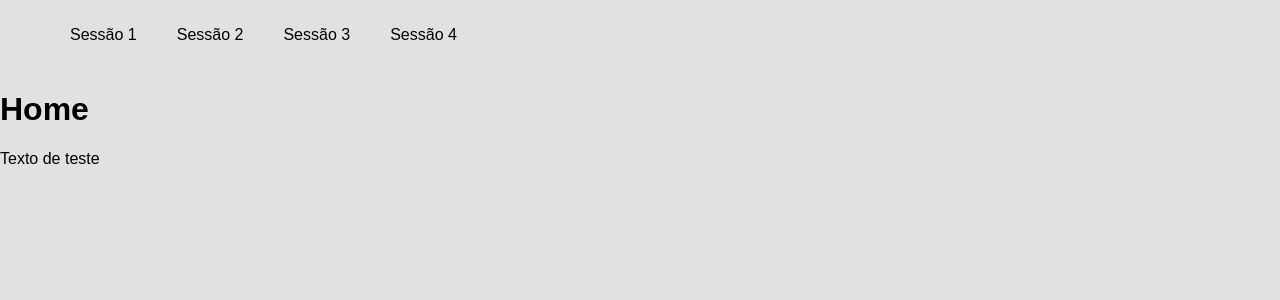
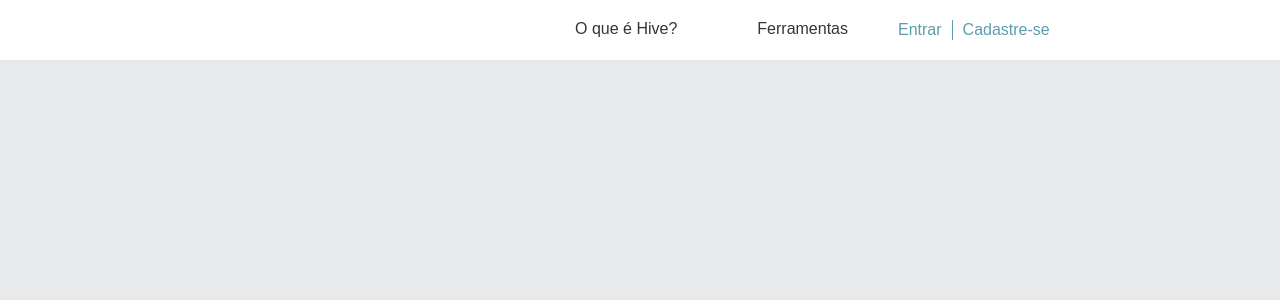
Before and after one commit to hex-g/hive-lp, a Next.js app: page / in a window 1280 px wide. Shown: the top 300 px of the page. Built offline with nearby package versions, Linux system fonts and the light colour scheme.

Commit message:
Add unfinished Head component

```diff
--- /dev/null
+++ b/components/FirstSection/FirstSection.js
@@ -0,0 +1,12 @@
+import React from 'react'
+import { Section } from './FirstSection.style'
+
+const FirstSection = () => {
+  return (
+    <Section>
+
+    </Section>
+  )
+}
+
+export default FirstSection
--- /dev/null
+++ b/components/FirstSection/FirstSection.style.js
@@ -0,0 +1,7 @@
+import styled from 'styled-components'
+
+export const Section = styled.section`
+  width: 100vw;
+  height: 100vh;
+  background-color: ${props => props.theme.athensGray};
+`
--- /dev/null
+++ b/components/FirstSection/index.js
@@ -0,0 +1,2 @@
+import FirstSection from './FirstSection'
+export default FirstSection
--- a/components/Header/Header.js
+++ b/components/Header/Header.js
@@ -1,35 +1,44 @@
 import React from 'react'
 import Link from 'next/link'
-import { HeaderWrapper, HeaderNav, HeaderList, HeaderItem } from './Header.style'
+import {
+  HeaderHolder,
+  LogoWrapper,
+  Nav,
+  NavList,
+  NavItem,
+  NavButtonWrapper,
+  NavButton,
+  Pipe
+} from './Header.style'
 
 const Header = () => {
   return (
-    <HeaderWrapper>
-      <HeaderNav>
-        <HeaderList>
-          <HeaderItem>
-            <Link href="/">
-              <a>Sessão 1</a>
+    <HeaderHolder>
+      <LogoWrapper />
+      <Nav>
+        <NavList>
+          <NavItem>
+            <Link href='/'>
+              <a>O que é Hive?</a>
             </Link>
-          </HeaderItem>
-          <HeaderItem>
-            <Link href="/">
-              <a>Sessão 2</a>
+          </NavItem>
+          <NavItem>
+            <Link href='/'>
+              <a>Ferramentas</a>
             </Link>
-          </HeaderItem>
-          <HeaderItem>
-            <Link href="/">
-              <a>Sessão 3</a>
-            </Link>
-          </HeaderItem>
-          <HeaderItem>
-            <Link href="/">
-              <a>Sessão 4</a>
-            </Link>
-          </HeaderItem>
-        </HeaderList>
-      </HeaderNav>
-    </HeaderWrapper>
+          </NavItem>
+        </NavList>
+      </Nav>
+      <NavButtonWrapper>
+        <Link href='/'>
+          <a>Entrar</a>
+        </Link>
+        <Pipe></Pipe>
+        <Link href='/'>
+          <a>Cadastre-se</a>
+        </Link>
+      </NavButtonWrapper>
+    </HeaderHolder>
   )
 }
 
--- a/components/Header/Header.style.js
+++ b/components/Header/Header.style.js
@@ -1,23 +1,47 @@
 import styled from 'styled-components'
-import { theme } from '../Layout'
 
-export const HeaderWrapper = styled.header`
-  padding: 10px 10px;
+export const HeaderHolder = styled.header`
+  display: grid;
+  grid-template-columns: 10% 60% 30%;
+  padding: 20px;
 `
 
-export const HeaderNav = styled.nav`
-
+export const LogoWrapper = styled.div`
+  width: 100%;
+  height: 100%;
 `
 
-export const HeaderList = styled.ul`
-  display: flex;
+export const Nav = styled.nav`
+  width: 100%;
+  height: 100%;
 `
 
-export const HeaderItem = styled.li`
+export const NavList = styled.ul`
+  display: flex;
+  justify-content: flex-end;
+`
+
+export const NavItem = styled.li`
   list-style: none;
-  padding: 0 20px;
+  padding: 0 40px;
   a {
     text-decoration: none;
-    color: black;
+    color: ${props => props.theme.outerSpace};
   }
 `
+
+export const NavButtonWrapper = styled.div`
+  display: flex;
+  align-items: center;
+  a {
+    color: ${props => props.theme.hippieBlue};
+    text-decoration: none;
+    padding: 0 10px;
+  }
+`
+
+export const Pipe = styled.span`
+  height: 20px;
+  width: 1px;
+  background-color: ${props => props.theme.hippieBlue};
+`
--- /dev/null
+++ b/components/Header/index.js
@@ -0,0 +1,2 @@
+import Header from './Header'
+export default Header
--- a/components/Layout.js
+++ b/components/Layout.js
@@ -1,15 +1,14 @@
 import React, { Fragment } from 'react'
 import styled, { createGlobalStyle, ThemeProvider } from 'styled-components'
-import Header from './Header/Header'
+import Header from './Header'
 
 export const theme = {
+  rajah: '#F6BD60',
+  burntSienna: '#E9724C',
+  athensGray: '#E8E9EB',
+  hippieBlue: '#5C9EAD',
+  outerSpace: '#313638',
   primaryFont: 'sans-serif',
-  red: '#FF0000',
-  black: '#393939',
-  grey: '#3A3A3A',
-  lightgrey: '#E1E1E1',
-  offWhite: '#EDEDED',
-  maxWidth: '1000px',
   bs: '0 12px 24px 0 rgba(0, 0, 0, 0.09)',
 }
 
@@ -17,7 +16,12 @@ export const GlobalStyle = createGlobalStyle`
   body {
     margin: 0;
     font-family: ${props => props.theme.primaryFont};
+    color: ${props => props.theme.outerSpace};
     background-color: ${props => props.theme.lightgrey};
+  }
+
+  ul {
+    margin: 0;
   }
 `
 
--- a/package.json
+++ b/package.json
@@ -1,7 +1,7 @@
 {
-  "name": "hex",
+  "name": "hive-lp",
   "version": "1.0.0",
-  "description": "Hex Landing Page",
+  "description": "Hive Landing Page",
   "main": "index.js",
   "scripts": {
     "dev": "next",
--- a/pages/index.js
+++ b/pages/index.js
@@ -1,11 +1,11 @@
 import React from 'react'
 import Layout from '../components/Layout'
+import FirstSection from '../components/FirstSection'
 
 const Index = () => {
   return (
     <Layout>
-      <h1>Home</h1>
-      <p>Texto de teste</p>
+      <FirstSection />
     </Layout>
   )
 }
```
Also changed, not shown: pages/about.js (deleted, +0 -13 lines), 1 other file (tests, documents, lock files or other folders).
